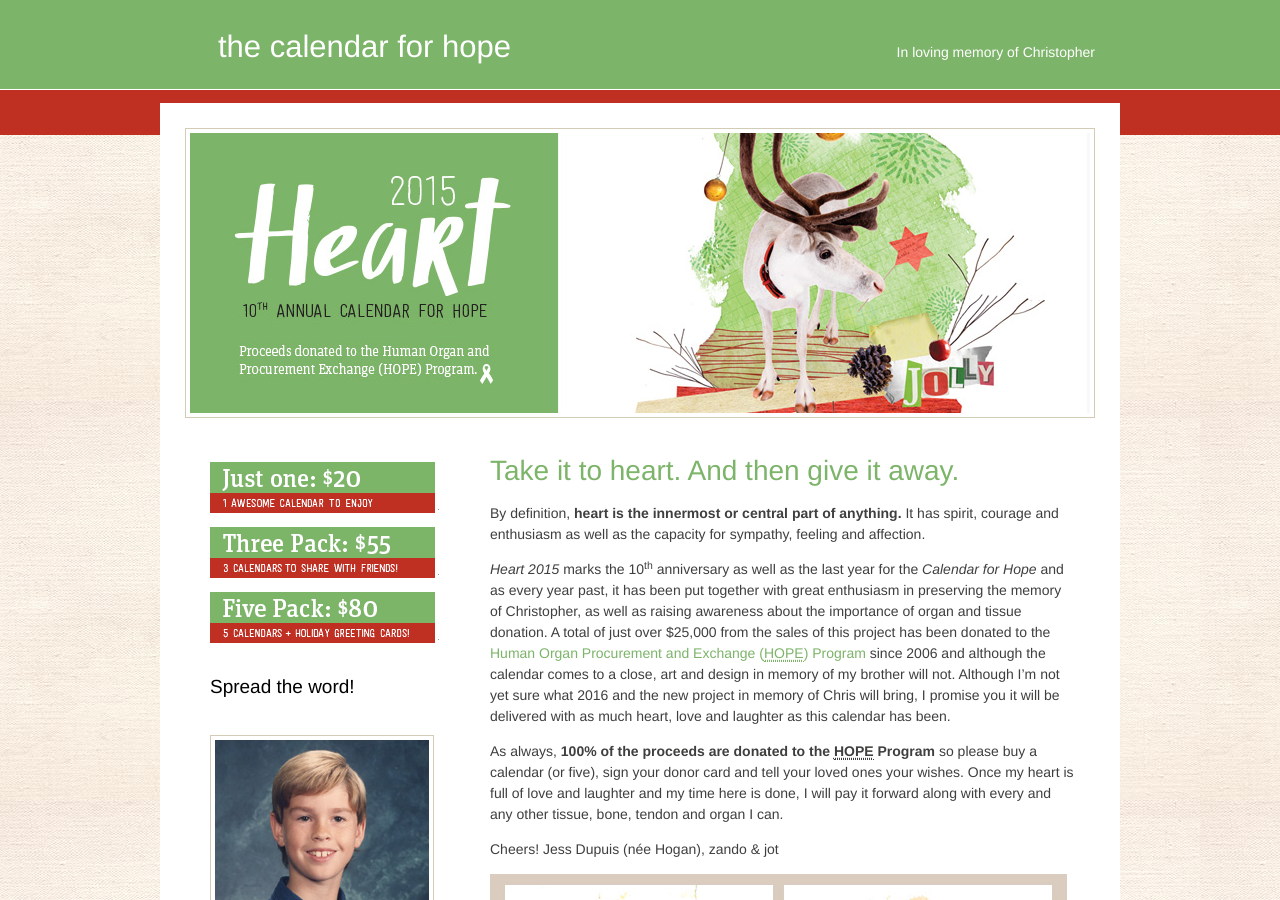
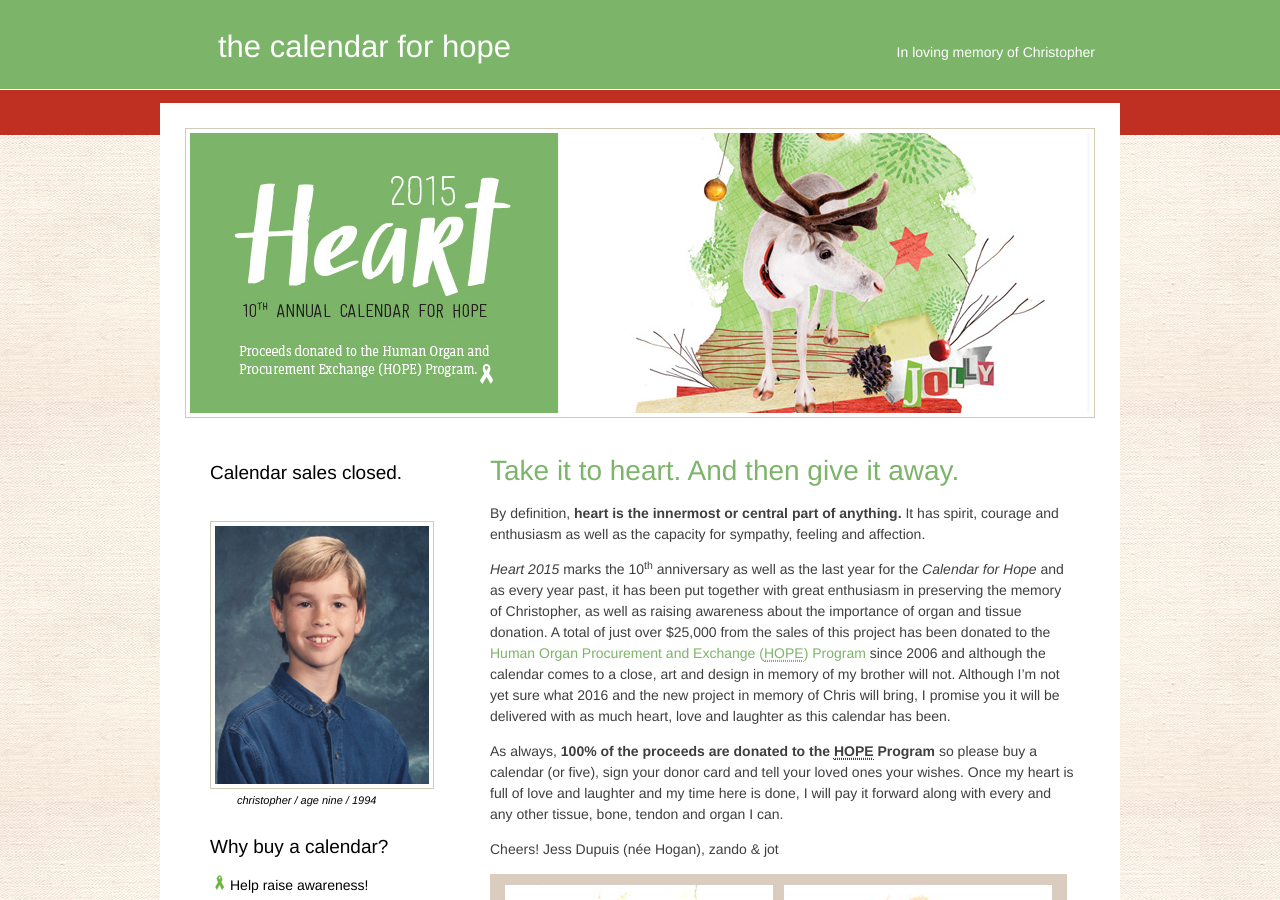
Before and after one commit to elidupuis/calendarforhope.com, a Jekyll site: the page built from index.md, in a window 1280 px wide and 900 px high. Built offline with Jekyll 4.4.1, drawn with Linux system fonts in a browser that asks for light colours; nearby versions of some CDN libraries; grey boxes are pictures that could not be loaded.

Commit message:
remove purchase buttons

```diff
--- a/_layouts/home.html
+++ b/_layouts/home.html
@@ -52,40 +52,9 @@
 
   		<aside id="sub-content">
 
-        <!-- <p><img src="img/soldout.png" alt="Sold out!"></p> -->
+        <h2>Calendar sales closed.</h2>
 
-        <form action="https://www.paypal.com/cgi-bin/webscr" method="post" target="_top">
-          <p>
-            <em class="visuallyhidden">a $20 donation gets you 1 awesome calendar</em>
-            <input type="hidden" name="cmd" value="_s-xclick">
-            <input type="hidden" name="hosted_button_id" value="ZL9DZYMC7EAZL">
-            <input type="image" src="/img/buy1.png" border="0" name="submit" alt="PayPal - The safer, easier way to pay online!">
-            <img alt="" border="0" src="https://www.paypalobjects.com/en_US/i/scr/pixel.gif" width="1" height="1">
-          </p>
-        </form>
-
-        <form action="https://www.paypal.com/cgi-bin/webscr" method="post" target="_top">
-          <p>
-            <em class="visuallyhidden">a $55 donation gets you 3 awesome calendars</em>
-            <input type="hidden" name="cmd" value="_s-xclick">
-            <input type="hidden" name="hosted_button_id" value="JVMT5DKVT286J">
-            <input type="image" src="/img/buy3.png" border="0" name="submit" alt="PayPal - The safer, easier way to pay online!">
-            <img alt="" border="0" src="https://www.paypalobjects.com/en_US/i/scr/pixel.gif" width="1" height="1">
-          </p>
-        </form>
-
-        <form action="https://www.paypal.com/cgi-bin/webscr" method="post" target="_top">
-          <p>
-            <em class="visuallyhidden">a $80 donation gets you 5 awesome calendars</em>
-            <input type="hidden" name="cmd" value="_s-xclick">
-            <input type="hidden" name="hosted_button_id" value="RPTXNMLUWDNAC">
-            <input type="image" src="/img/buy5.png" border="0" name="submit" alt="PayPal - The safer, easier way to pay online!">
-            <img alt="" border="0" src="https://www.paypalobjects.com/en_US/i/scr/pixel.gif" width="1" height="1">
-          </p>
-        </form>
-
-
-
+        {% comment %}
         <h2>Spread the word!</h2>
         <!-- <p>Help spread the word by sharing Heart 2015 with your friends.</p> -->
 
@@ -101,6 +70,7 @@
         <!--<script type="text/javascript">var addthis_config = {"data_track_addressbar":true};</script>-->
         <script type="text/javascript" src="http://s7.addthis.com/js/300/addthis_widget.js#pubid=ra-5091da5b15928fab"></script>
         <!-- AddThis Button END -->
+        {% endcomment %}
 
   			<p class="img">
   				<img src="img/chris.jpg" alt="picture of Chris when he was 9 years old" />
```
